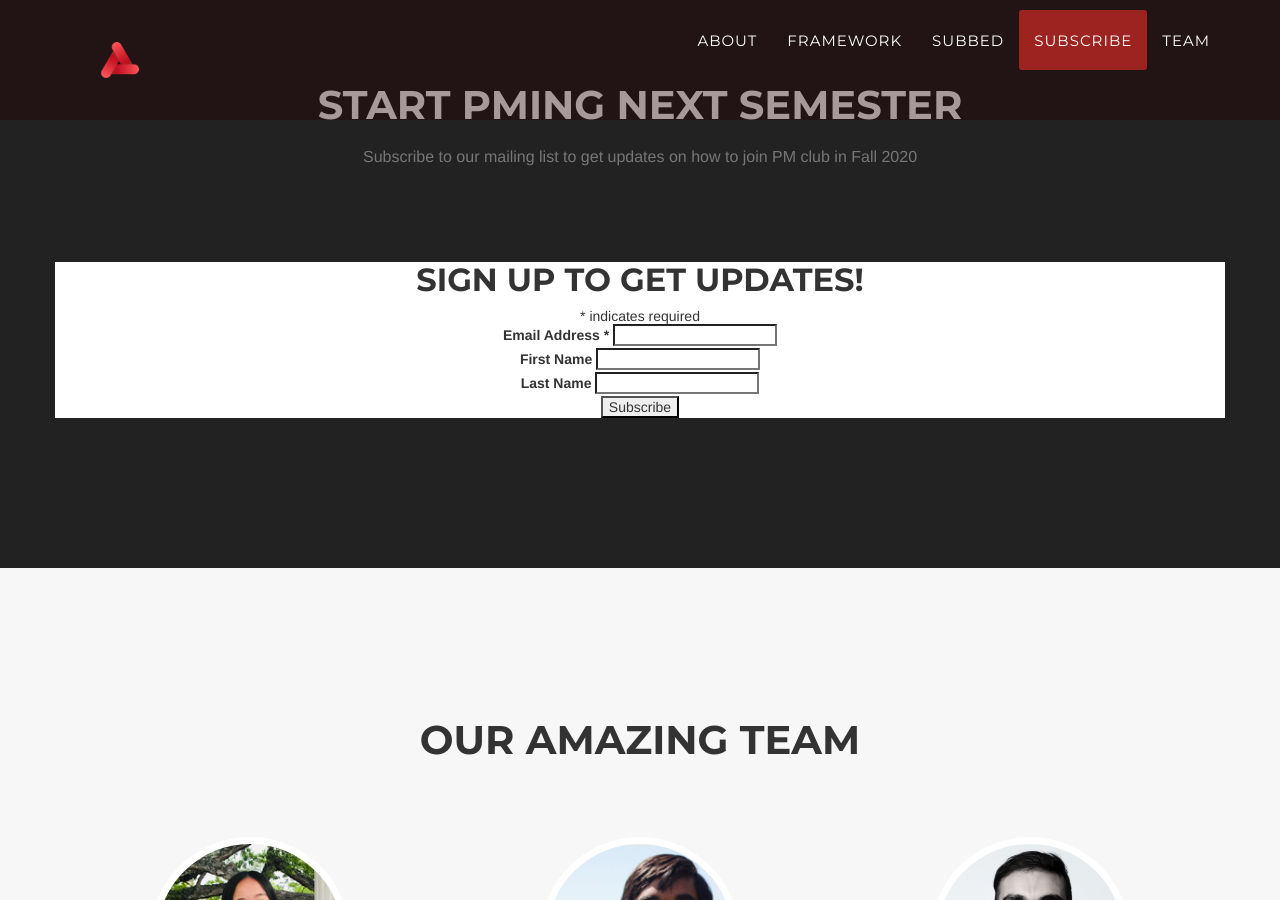
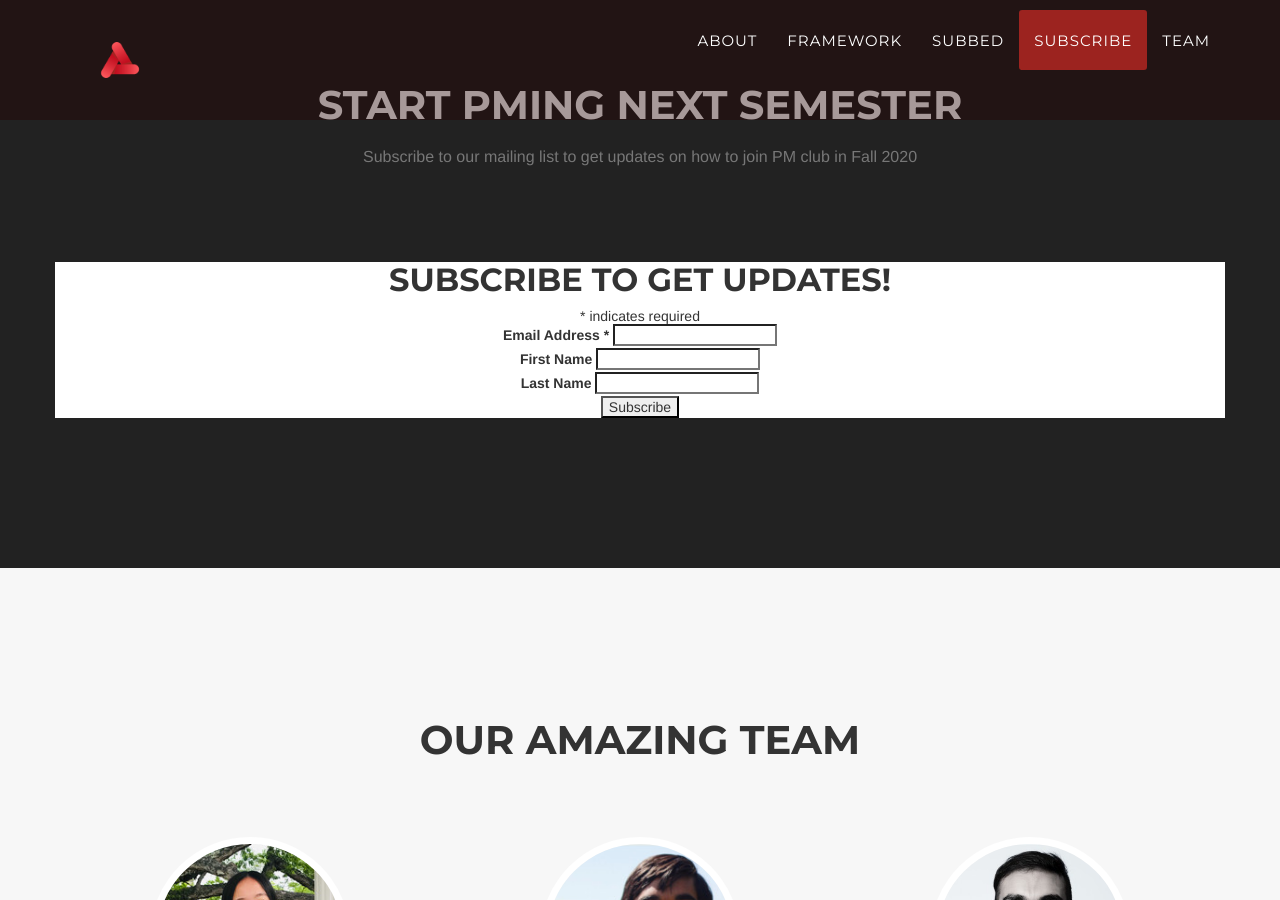
Before and after one commit to unc-pmclub/main-website, a Jekyll site: the page built from index.html, in a window 1280 px wide and 900 px high, scrolled down 5726 px. Built offline with Jekyll 4.4.1, drawn with Linux system fonts in a browser that asks for light colours; some web fonts are replaced; comment, search, counter and statistics services are not loaded.

Commit message:
Update join.html

```diff
--- a/_includes/join.html
+++ b/_includes/join.html
@@ -18,7 +18,7 @@
 <div id="mc_embed_signup">
 <form action="https://gmail.us20.list-manage.com/subscribe/post?u=549300c3c4f151b0bab4b9e28&amp;id=20f0813824" method="post" id="mc-embedded-subscribe-form" name="mc-embedded-subscribe-form" class="validate" target="_blank" novalidate>
     <div id="mc_embed_signup_scroll">
-	<h2>Sign Up to Get Updates!</h2>
+	<h2>Subscribe to Get Updates!</h2>
 <div class="indicates-required"><span class="asterisk">*</span> indicates required</div>
 <div class="mc-field-group">
 	<label for="mce-EMAIL">Email Address  <span class="asterisk">*</span>
```
